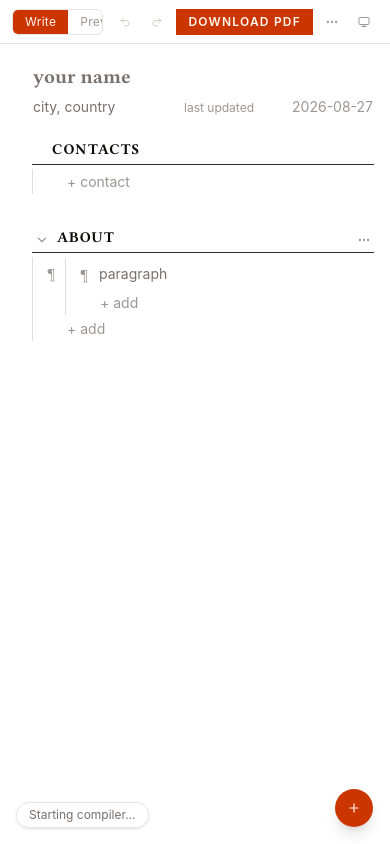
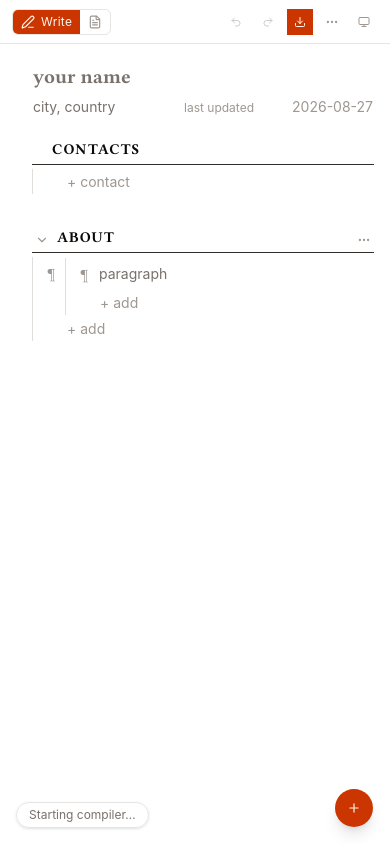
Before and after one commit to mricarte-i/cv-maker, a React (Vite) app: page / in a window 390 px wide. Built offline with nearby package versions, Linux system fonts and the light colour scheme.

Commit message:
mobile friendly field positioning

```diff
--- a/src/App.tsx
+++ b/src/App.tsx
@@ -34,12 +34,16 @@ import {
   Sun,
   Redo2,
   Undo2,
+  FileText,
+  PenLine,
+  Download,
+  LoaderCircle,
 } from "lucide-react";
 import { StatusToast } from "./ui/StatusToast";
 import { CompileErrorDialog } from "./ui/CompileErrorDialog";
 import { cn } from "./lib/utils";
 import { useTheme } from "./ui/theme";
-import { Rail } from "./ui/Row";
+import { Rail, SLOTS } from "./ui/Row";
 import { useDispatch } from "./ui/dispatch";
 import {
   MenuContent,
@@ -87,25 +91,33 @@ function useMediaQuery(query: string) {
   );
 }
 
+const TABS = { write: PenLine, preview: FileText } as const;
+
 function TabSwitch({ tab, setTab }: { tab: Tab; setTab: (t: Tab) => void }) {
   return (
-    <div className="border-border flex overflow-hidden rounded-sm border md:hidden">
-      {(["write", "preview"] as const).map((t) => (
+    <div className="border-border flex shrink-0 overflow-hidden rounded-sm border md:hidden">
+      {(["write", "preview"] as const).map((t) => {
+        const Icon = TABS[t];
+        return (
           <button
             key={t}
             type="button"
             aria-pressed={tab === t}
+            aria-label={t}
             onClick={() => setTab(t)}
             className={cn(
-            "px-3 py-1 text-xs tracking-wide capitalize transition-colors",
+              "flex items-center gap-1.5 px-2 py-1 text-xs tracking-wide capitalize transition-colors",
               tab === t
                 ? "bg-primary text-primary-foreground"
                 : "text-pencil hover:bg-muted",
             )}
           >
-          {t}
+            <Icon className="size-3.5" />
+            {/* the tab you are on says its name; the other is just its mark */}
+            {tab === t && t}
           </button>
-      ))}
+        );
+      })}
     </div>
   );
 }
@@ -198,8 +210,21 @@ function EditorTopbar({
           <Redo2 />
         </Button>
 
-        <Button size="xs" disabled={pdfBusy} onClick={onPdf}>
+        <Button
+          size="xs"
+          disabled={pdfBusy}
+          onClick={onPdf}
+          aria-label={pdfBusy ? "Compiling PDF" : "Download PDF"}
+          className="max-md:size-7 max-md:px-0"
+        >
+          {pdfBusy ? (
+            <LoaderCircle className="animate-spin md:hidden" />
+          ) : (
+            <Download className="md:hidden" />
+          )}
+          <span className="max-md:hidden">
             {pdfBusy ? "compiling…" : "download pdf"}
+          </span>
         </Button>
 
         <MenuRoot>
@@ -267,7 +292,7 @@ function EditorPane({ doc }: { doc: CVDocument }) {
   return (
     <div className="relative h-full">
       <aside className="h-full space-y-4 overflow-y-auto py-4 pr-4 pl-8">
-        <div>
+        <div className="@container">
           <Input
             placeholder="your name"
             className="h-8 border-b-transparent font-serif text-xl font-bold md:text-xl"
@@ -280,7 +305,7 @@ function EditorPane({ doc }: { doc: CVDocument }) {
               })
             }
           />
-          <div className="flex items-baseline gap-2">
+          <div className={SLOTS}>
             <Input
               placeholder="city, country"
               className="h-7 border-b-transparent text-sm"
@@ -293,6 +318,7 @@ function EditorPane({ doc }: { doc: CVDocument }) {
                 })
               }
             />
+            <div className="flex shrink-0 items-baseline gap-2">
               <span className="text-pencil shrink-0 text-xs">last updated</span>
               <Input
                 placeholder="2026-01-31"
@@ -306,6 +332,7 @@ function EditorPane({ doc }: { doc: CVDocument }) {
                   })
                 }
               />
+            </div>
           </div>
         </div>
 
--- a/src/ui/ContactsEditor.tsx
+++ b/src/ui/ContactsEditor.tsx
@@ -4,7 +4,7 @@ import { cn } from "@/lib/utils";
 import { useDispatch } from "./dispatch";
 import { Input } from "@/components/ui/input";
 import { DragHandle, RowMenu, SortableList } from "./Sortable";
-import { AddButton, FIELD, Mark, Row, TEXT } from "./Row";
+import { AddButton, FIELD, LABEL, Mark, Row, SLOTS, TEXT } from "./Row";
 import { focusAfterRender, rowKey, useFocusClaim } from "./focus";
 
 const CONTACTS: ListRef = { kind: "contacts" };
@@ -48,10 +48,10 @@ function ContactRow({
 
   return (
     <Row marker={<DragHandle marker={<Mark>@</Mark>} />} end={<RowMenu />}>
-      <div className="flex min-w-0 items-baseline gap-2">
+      <div className={SLOTS}>
         <Input
           ref={ref}
-          className={cn("h-7 w-28 shrink-0 font-medium", TEXT, FIELD)}
+          className={cn("h-7 font-medium", LABEL, TEXT, FIELD)}
           placeholder="label"
           value={contact.text}
           onKeyDown={onKeyDown}
--- a/src/ui/ItemEditor.tsx
+++ b/src/ui/ItemEditor.tsx
@@ -8,7 +8,17 @@ import { BlockEditor } from "./BlockEditor";
 import { Input } from "@/components/ui/input";
 import { DragHandle, RowMenu, SortableList } from "./Sortable";
 import { TagsInput } from "./TagsInput";
-import { Chip, FIELD, Mark, Rail, Row, TEXT } from "./Row";
+import {
+  Chip,
+  FIELD,
+  LABEL,
+  META,
+  Mark,
+  Rail,
+  Row,
+  TEXT,
+  SLOTS as cSLOTS,
+} from "./Row";
 import { AddMenu } from "./Menu";
 
 type Field = "title" | "subtitle" | "date" | "location";
@@ -192,9 +202,9 @@ export function ItemEditor({
     case "tags":
       return (
         <Shell {...frame} kind={item.kind}>
-          <div className="flex min-w-0 items-start gap-2">
+          <div className={cn(cSLOTS, "@xs:items-start")}>
             <Input
-              className={cn("h-7 w-28 shrink-0 font-medium", TEXT, FIELD)}
+              className={cn("h-7 font-medium", LABEL, TEXT, FIELD)}
               placeholder="title"
               value={item.title}
               onChange={(e) =>
@@ -218,9 +228,9 @@ export function ItemEditor({
     case "oneline":
       return (
         <Shell {...frame} kind={item.kind}>
-          <div className="flex gap-2">
+          <div className={cSLOTS}>
             <Input
-              className={cn("h-7 w-28 shrink-0 font-medium", TEXT, FIELD)}
+              className={cn("h-7 font-medium", LABEL, TEXT, FIELD)}
               placeholder="title"
               value={item.title}
               onChange={(e) =>
@@ -277,31 +287,38 @@ export function ItemEditor({
 
       return (
         <Shell {...frame} kind={item.kind}>
-          {/* the same two-line, four-slot geometry the template prints */}
+          {/* the two-line, four-slot geometry the template prints — until the
+              row is narrower than a printed line, and the slots stack */}
           <div className="flex items-baseline gap-2">
             <Chip onClick={() => set({ variant: NEXT[item.variant] })}>
               {CHIP[item.variant]}
             </Chip>
-            <div className="flex min-w-0 flex-1 items-baseline gap-1">
-              {s.topLeft.map((f, i) => (
-                <Fragment key={f}>
-                  {i > 0 && <span className="text-pencil">,</span>}
-                  {field(f, i === 0 ? "min-w-0 flex-1" : "w-28 shrink")}
-                </Fragment>
-              ))}
+            <div className={cn(cSLOTS, "flex-1")}>
+              <div className={cn(cSLOTS, "flex-1 @xs:gap-1")}>
+                {s.topLeft.map((f, i) => (
+                  <Fragment key={f}>
+                    {i > 0 && (
+                      <span className="text-pencil hidden @xs:inline">,</span>
+                    )}
+                    {field(
+                      f,
+                      i === 0 ? "min-w-0 flex-1" : "w-full @xs:w-28 @xs:shrink",
+                    )}
+                  </Fragment>
+                ))}
+              </div>
+              {s.topRight && field(s.topRight, META)}
             </div>
-            {s.topRight && field(s.topRight, "w-32 shrink-0 text-right")}
           </div>
 
           {(s.bottomLeft || s.bottomRight) && (
-            <div className="flex items-baseline gap-2">
+            <div className={cSLOTS}>
               {s.bottomLeft ? (
                 field(s.bottomLeft, "min-w-0 flex-1")
               ) : (
                 <div className="flex-1" />
               )}
-              {s.bottomRight &&
-                field(s.bottomRight, "w-32 shrink-0 text-right")}
+              {s.bottomRight && field(s.bottomRight, META)}
             </div>
           )}
 
--- a/src/ui/Row.tsx
+++ b/src/ui/Row.tsx
@@ -6,6 +6,18 @@ export const FIELD =
 
 /** compact single-line-ish text field */
 export const TEXT = "min-h-0 py-0.5 text-sm leading-6";
+
+/** the print geometry needs a printed line's width. below 20rem of row the
+    slots stack, one field per line. @container, not a breakpoint — a desktop
+    split dragged narrow is the same problem as a phone */
+export const SLOTS =
+  "flex min-w-0 flex-col @xs:flex-row @xs:items-baseline @xs:gap-2";
+
+/** the label column — full width stacked, fixed once it sits beside its field */
+export const LABEL = "w-full @xs:w-28 @xs:shrink-0";
+
+/** the right-hand meta slot: date, location. right-aligned only in print order */
+export const META = "w-full @xs:w-32 @xs:shrink-0 @xs:text-right";
 
 export function Rail({
   id,
@@ -39,7 +51,7 @@ export function Row({
       <div className="flex w-6 shrink-0 justify-center pt-1 select-none">
         {marker}
       </div>
-      <div className="min-w-0 flex-1">{children}</div>
+      <div className="@container min-w-0 flex-1">{children}</div>
       <div
         className={cn(
           "flex w-6 shrink-0 justify-center pt-0.5 opacity-0 transition-opacity",
```
Lines whose indentation alone changed are shown as unchanged.
